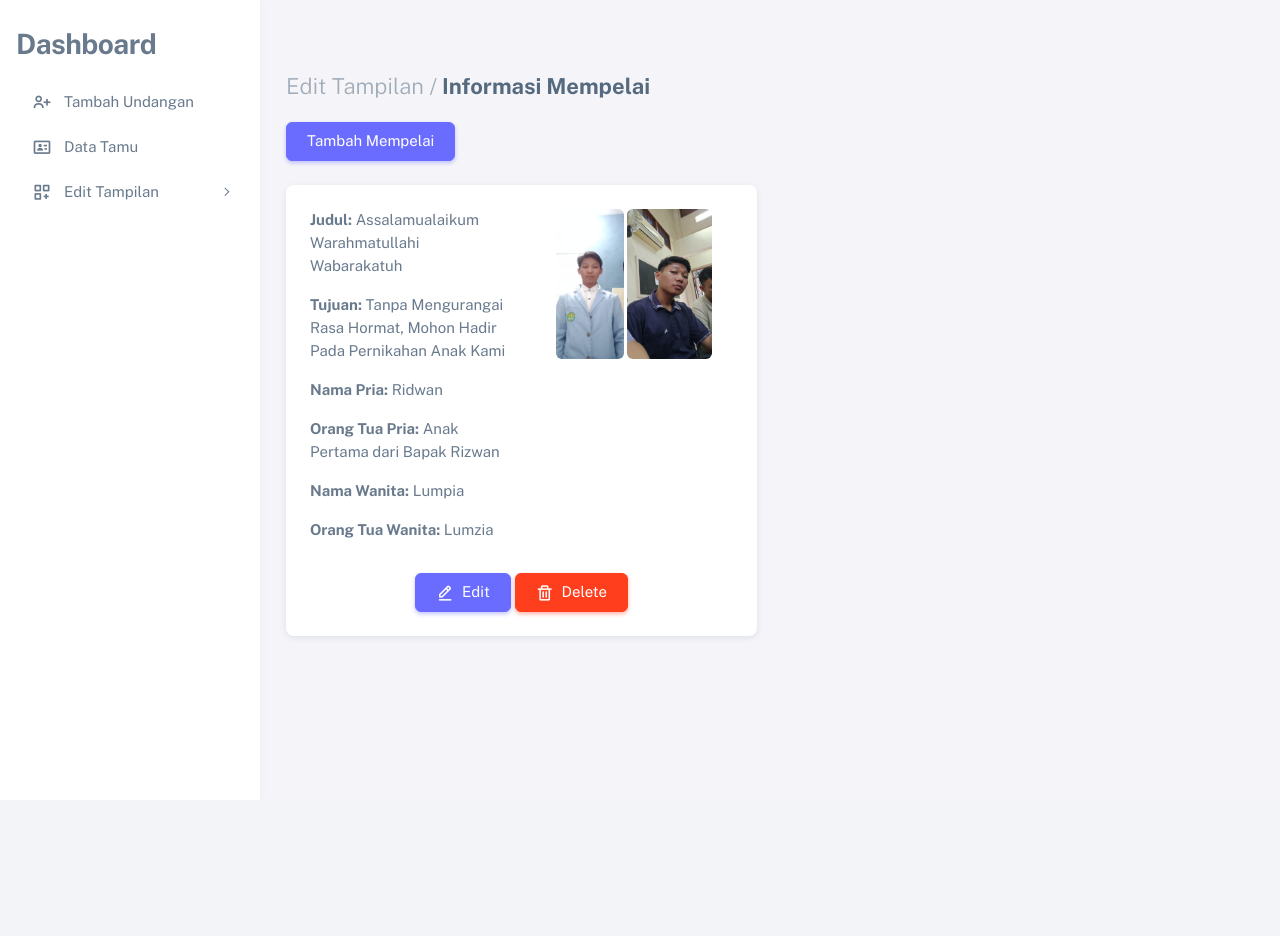
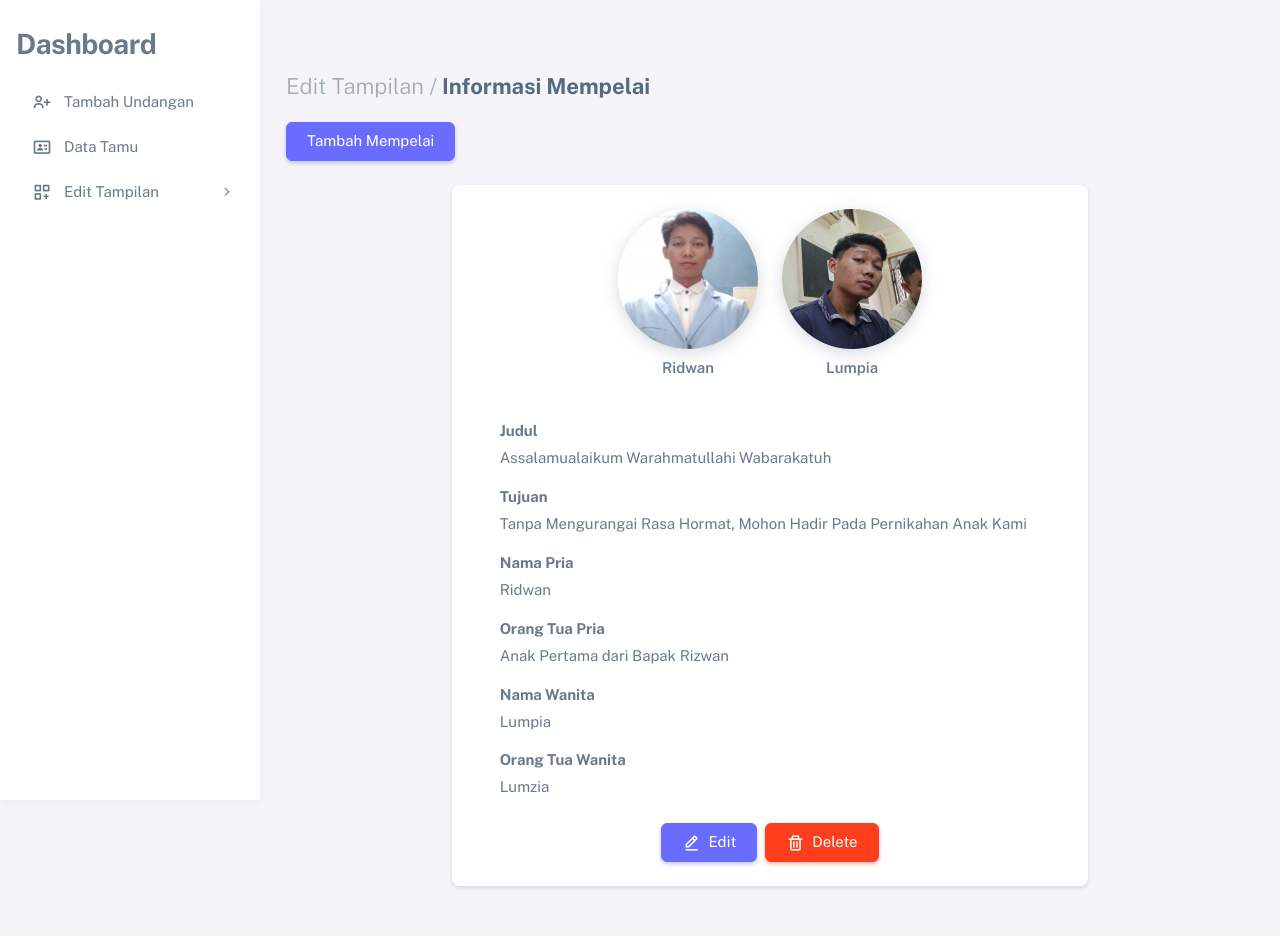
Before and after one commit to Waznet/undangan-pernikahan, a Laravel app: page /admin/edit/informasi-mempelai/data in a window 1280 px wide. Before the commit the page ends 637 px from the top, so only its background shows below. Run offline with Laravel 12, Linux system fonts and the light colour scheme; data comes from the database, SQL or seed files in the repository.

Commit message:
last banget

```diff
--- a/resources/views/admin/edit/informasiMempelai/dataIM.blade.php
+++ b/resources/views/admin/edit/informasiMempelai/dataIM.blade.php
@@ -1,31 +1,59 @@
 @extends('dashboard.master')
 
 @section('content')
-  <h4 class="fw-bold py-3 mb-2"><span class="text-muted fw-light">Edit Tampilan /</span> Informasi Mempelai</h4>
+  <h4 class="fw-bold py-3 mb-2">
+    <span class="text-muted fw-light">Edit Tampilan /</span> Informasi Mempelai
+  </h4>
   <a href="/admin/edit/informasi-mempelai/create" class="btn btn-primary mb-4">Tambah Mempelai</a>
-  <div class="row">
+
+  <div class="row justify-content-center">
+
     @foreach ($main_infos as $main_info)
-      <div class="col-md-6 col-lg-6 mb-4">
-        <div class="card h-100">
-          <div class="card-body">
-            <div class="row">
-              <div class="col-md-6">
-                <p><strong>Judul:</strong> {{ $main_info->judul }}</p>
-                <p><strong>Tujuan:</strong> {{ $main_info->tujuan }}</p>
-                <p><strong>Nama Pria:</strong> {{ $main_info->nama_pria }}</p>
-                <p><strong>Orang Tua Pria:</strong> {{ $main_info->ortu_pria }}</p>
-                <p><strong>Nama Wanita:</strong> {{ $main_info->nama_wanita }}</p>
-                <p><strong>Orang Tua Wanita:</strong> {{ $main_info->ortu_wanita }}</p>
+      <div class="col-md-8 mb-4">
+        <div class="card h-100 shadow-sm">
+          <div class="card-body text-center">
+
+            <!-- Foto -->
+            <div class="d-flex justify-content-center gap-4 mb-4 flex-wrap">
+              <div class="text-center">
+                <img src="{{ asset('storage/' . $main_info->foto_pria) }}" alt="{{ $main_info->nama_pria }}" class="rounded-circle shadow" style="width: 140px; height: 140px; object-fit: cover;">
+                <p class="mt-2 fw-semibold">{{ $main_info->nama_pria }}</p>
               </div>
-              <div class="col-md-6 text-center">
-                <img src="{{ asset('storage/' . $main_info->foto_pria) }}" alt="{{ $main_info->nama_pria }}" class="img-fluid rounded mb-2" style="height:150px; object-fit:cover;">
-                <img src="{{ asset('storage/' . $main_info->foto_wanita) }}" alt="{{ $main_info->nama_wanita }}" class="img-fluid rounded mb-2" style="height:150px; object-fit:cover;">
+              <div class="text-center">
+                <img src="{{ asset('storage/' . $main_info->foto_wanita) }}" alt="{{ $main_info->nama_wanita }}" class="rounded-circle shadow" style="width: 140px; height: 140px; object-fit: cover;">
+                <p class="mt-2 fw-semibold">{{ $main_info->nama_wanita }}</p>
               </div>
             </div>
 
-            <div class="mt-3 text-center">
-              <a href="#" class="btn btn-primary"><i class="bx bx-edit-alt me-1"></i> Edit</a>
-              <a href="#" class="btn btn-danger"><i class="bx bx-trash me-1"></i> Delete</a>
+            <!-- Informasi Text -->
+            <div class="text-start px-4">
+              <p class="fw-bold mb-1">Judul</p>
+              <p class="mb-3">{{ $main_info->judul }}</p>
+
+              <p class="fw-bold mb-1">Tujuan</p>
+              <p class="mb-3">{{ $main_info->tujuan }}</p>
+
+              <p class="fw-bold mb-1">Nama Pria</p>
+              <p class="mb-3">{{ $main_info->nama_pria }}</p>
+
+              <p class="fw-bold mb-1">Orang Tua Pria</p>
+              <p class="mb-3">{{ $main_info->ortu_pria }}</p>
+
+              <p class="fw-bold mb-1">Nama Wanita</p>
+              <p class="mb-3">{{ $main_info->nama_wanita }}</p>
+
+              <p class="fw-bold mb-1">Orang Tua Wanita</p>
+              <p class="mb-3">{{ $main_info->ortu_wanita }}</p>
+            </div>
+
+            <!-- Tombol -->
+            <div class="mt-4 d-flex justify-content-center gap-2">
+              <a href="#" class="btn btn-primary">
+                <i class="bx bx-edit-alt me-1"></i> Edit
+              </a>
+              <a href="#" class="btn btn-danger">
+                <i class="bx bx-trash me-1"></i> Delete
+              </a>
             </div>
           </div>
         </div>
```
Also changed, not shown: resources/views/admin/edit/galeri/createGaleri.blade.php (+4 -4 lines), 1 other file.
